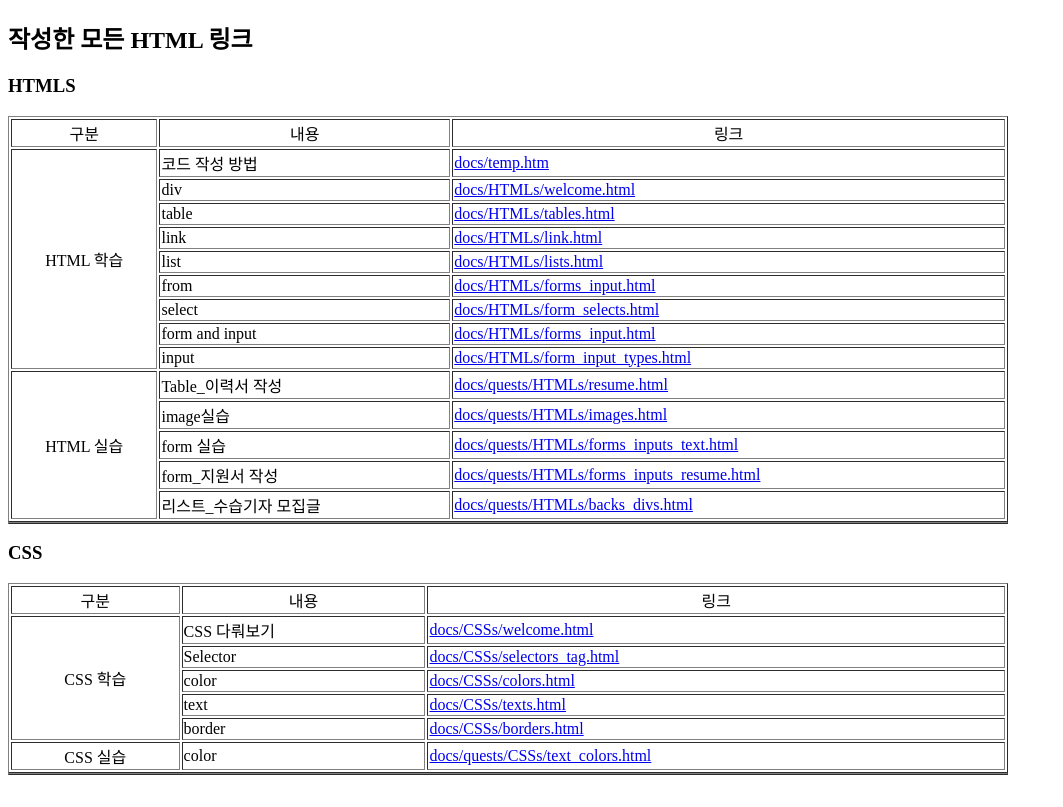
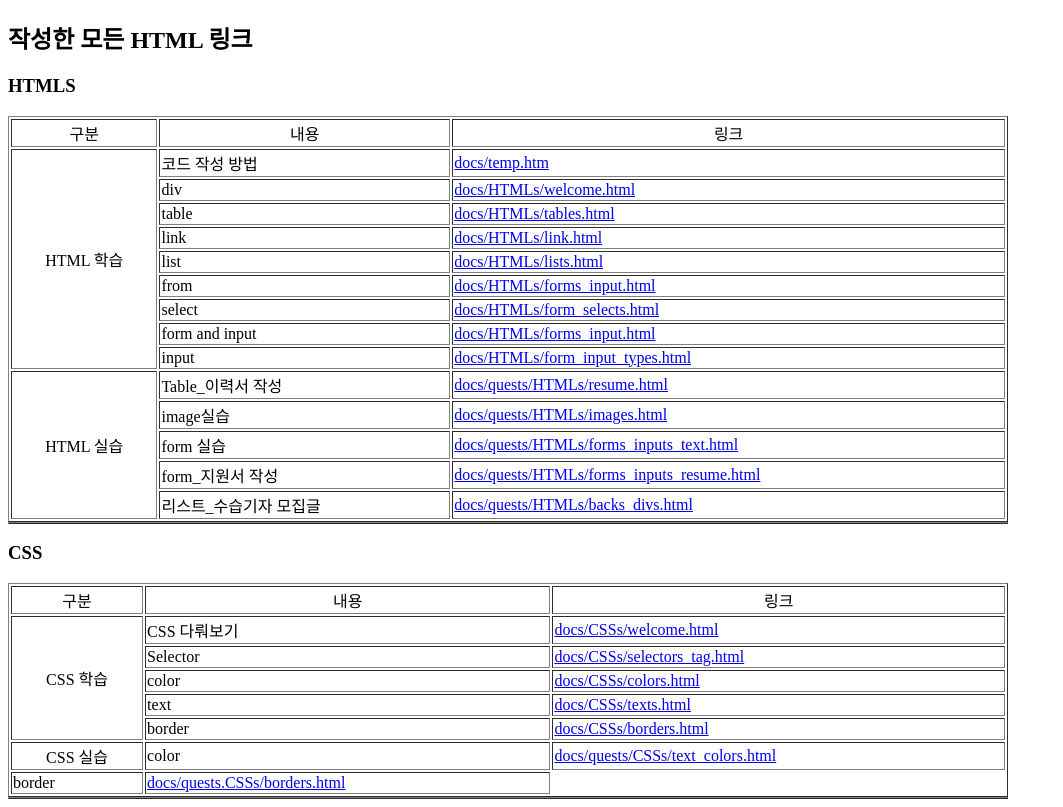
Before and after one commit to skymined/study_publishings, a plain HTML site: page docs/main.html in a window 1280 px wide. Shown: the whole page, without its empty margins (0-1063 px from the left). Drawn offline with Linux system fonts and the light colour scheme.

Commit message:
scc 실습2_2

```diff
--- a/docs/main.html
+++ b/docs/main.html
@@ -173,6 +173,12 @@
                 <a href="./quests/CSSs/text_colors.html">docs/quests/CSSs/text_colors.html</a>
             </td>
         </tr>
+        <tr>
+            <td>border</td>
+            <td>
+                <a href="./quests/CSSs/borders.html">docs/quests.CSSs/borders.html</a>
+            </td>
+        </tr>
 
     </table>
 
```
